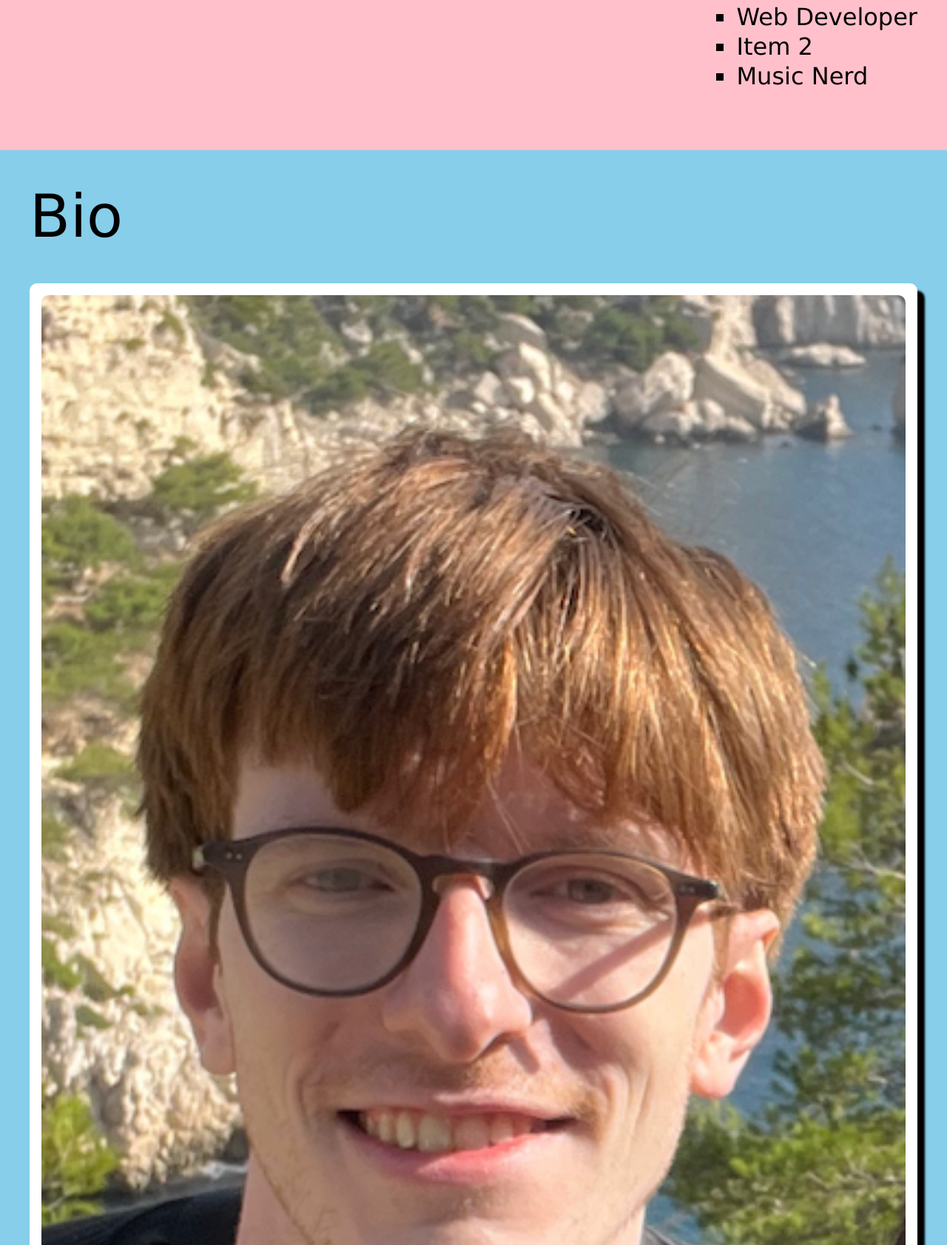
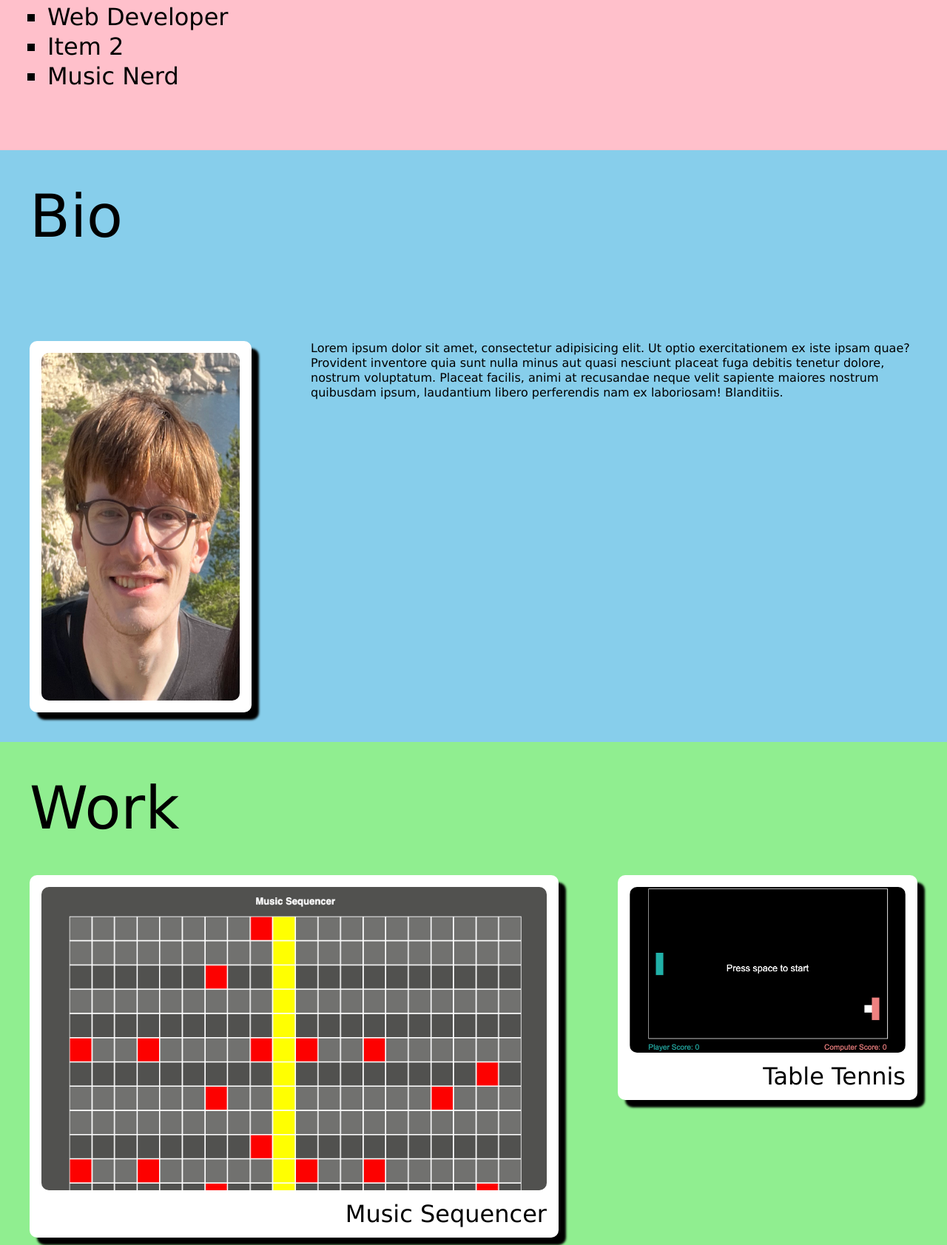
Before and after one commit to keimdm/portfolio-challenge, a plain HTML site: page index.html in a window 1280 px wide. Shown: the part 597-2280 px from the top of the page at 74% size. Drawn offline with Linux system fonts and the light colour scheme.

Commit message:
added desktop view for all except contact

```diff
--- a/assets/css/style.css
+++ b/assets/css/style.css
@@ -38,6 +38,16 @@ header ul li a {
     color: black;
 }
 
+@media screen and (min-width: 480px) {
+    header ul {
+        justify-content: end;
+    }
+
+    header ul li a {
+        padding: 0 2em;
+    }
+}
+
 section {
     min-height: 100vh;
     width: 100%;
@@ -62,6 +72,13 @@ h2 {
     line-height: 1.25em;
     padding: 0 1.25em 2.5em 0;
     list-style: square;
+}
+
+@media screen and (min-width: 480px) {
+    .intro ul {
+        align-self: flex-start;
+        padding: 0 1.25em 2.5em 2em;
+    }
 }
 
 .bio {
@@ -92,6 +109,27 @@ h2 {
     font-size: 1rem;
     line-height: 1.25em;
     padding: 0 2.5em 2.5em 2.5em;
+}
+
+@media screen and (min-width: 480px) {
+    .bio {
+        flex-direction: row;
+        flex-wrap: wrap;
+    }
+
+    .bio h2 {
+        width: 100%;
+    }
+
+    .photo-card {
+        flex: 1 1 200px;
+        max-width: 300px;
+    }
+
+    .bio p {
+        flex: 1 1 200px;
+        padding: 2.5em 2.5em 2.5em 2.5em;
+    }
 }
 
 .portfolio {
@@ -155,6 +193,26 @@ h2 {
     align-items: center;
 }
 
+@media screen and (min-width: 480px) {
+    .portfolio {
+        flex-direction: row;
+        flex-wrap: wrap;
+        justify-content: space-around;
+    }
+
+    .portfolio h2 {
+        width: 100%;
+    }
+
+    .card {
+        flex: 1 1 250px;
+    }
+
+    #card1 {
+        flex: 1 1 560px;
+    }
+}
+
 .contact {
     background-color: lightgoldenrodyellow;
     justify-content: start;
--- a/index.html
+++ b/index.html
@@ -41,7 +41,7 @@
         </section>
         <section class="portfolio" id="work">
             <h2>Work</h2>
-            <figure class="card">
+            <figure class="card" id="card1">
                 <div class="base-card">
                     <a href="https://keimdm.github.io/music-sequencer/"><img src="./assets/music-sequencer-pic.jpg" alt="Picture of music sequencer"></a>
                     <figcaption>Music Sequencer</figcaption>
```
